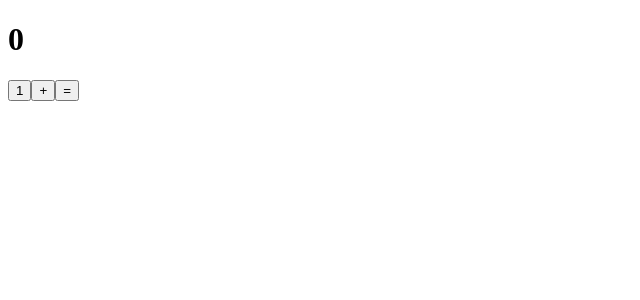
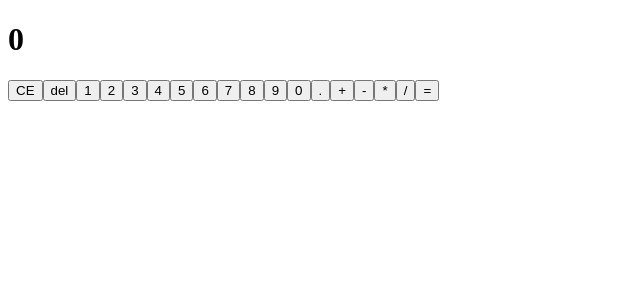
Before and after one commit to dae-ne/calculator, a React (Create React App) app: page / in a window 1280 px wide. Shown: the top 300 px of the page, without its empty margins (0-640 px from the left). Built offline with nearby package versions, Linux system fonts and the light colour scheme; the HTML template or start-up script is replaced by a standard one.

Commit message:
Working calculator without ui styling

```diff
--- a/src/application/App.tsx
+++ b/src/application/App.tsx
@@ -1,16 +1,54 @@
 import React from 'react';
+import { OperationType } from '../domain';
 import { useCalculator } from './useCalculator';
 
 export const App = () => {
-  const calculator = useCalculator();
+  const {
+    display,
+    clear,
+    deleteLast,
+    selectZero,
+    selectDot,
+    selectNumber,
+    selectOperation,
+    getResult,
+  } = useCalculator();
+
+  const renderNumberButtons = () => {
+    const range = Array.from({ length: 9 }, (_, i) => i + 1);
+    return range.map((n) => (
+      <button key={n} onClick={() => selectNumber(n)}>
+        {n}
+      </button>
+    ));
+  };
+
+  const renderOperationButtons = () => {
+    type OperationSigns = [name: OperationType, sign: string];
+    const operationSigns: OperationSigns[] = [
+      ['addition', '+'],
+      ['subtraction', '-'],
+      ['multiplication', '*'],
+      ['division', '/'],
+    ];
+    return operationSigns.map(([name, sign]) => (
+      <button key={name} onClick={() => selectOperation(name)}>
+        {sign}
+      </button>
+    ));
+  };
 
   return (
     <div>
-      <h1>{calculator.display}</h1>
+      <h1>{display}</h1>
       <div>
-        <button onClick={() => calculator.selectNumber(1)}>1</button>
-        <button onClick={() => calculator.selectOperation('addition')}>+</button>
-        <button onClick={calculator.getResult}>=</button>
+        <button onClick={clear}>CE</button>
+        <button onClick={deleteLast}>del</button>
+        {renderNumberButtons()}
+        <button onClick={selectZero}>0</button>
+        <button onClick={selectDot}>.</button>
+        {renderOperationButtons()}
+        <button onClick={getResult}>=</button>
       </div>
     </div>
   );
--- a/src/application/useCalculator.ts
+++ b/src/application/useCalculator.ts
@@ -2,6 +2,7 @@ import { useState } from 'react';
 import {
   State,
   OperationType,
+  clear as domainClear,
   deleteLast as domainDeleteLast,
   selectOperation as domainSelectOperation,
   getResult as domainGetResult,
@@ -28,6 +29,11 @@ const getDisplayValue = (currentState: State) => {
 
 export const useCalculator = () => {
   const [state, setState] = useState<State>({ type: 'START' });
+
+  const clear = () => {
+    const newState = domainClear();
+    setState(newState);
+  };
 
   const deleteLast = () => {
     const newState = domainDeleteLast(state);
@@ -61,6 +67,7 @@ export const useCalculator = () => {
 
   return {
     display: getDisplayValue(state),
+    clear,
     deleteLast,
     selectOperation,
     getResult,
--- a/src/domain/actions.ts
+++ b/src/domain/actions.ts
@@ -90,7 +90,8 @@ export const selectNumber = (currentState: State, selectedNumber: number): State
     case 'SECOND_VAR':
       return {
         ...currentState,
-        firstVar: currentState.secondVar[0] === '0' ? '0' : currentState.secondVar + selectedNumber,
+        secondVar:
+          currentState.secondVar[0] === '0' ? '0' : currentState.secondVar + selectedNumber,
       };
   }
 };
```
